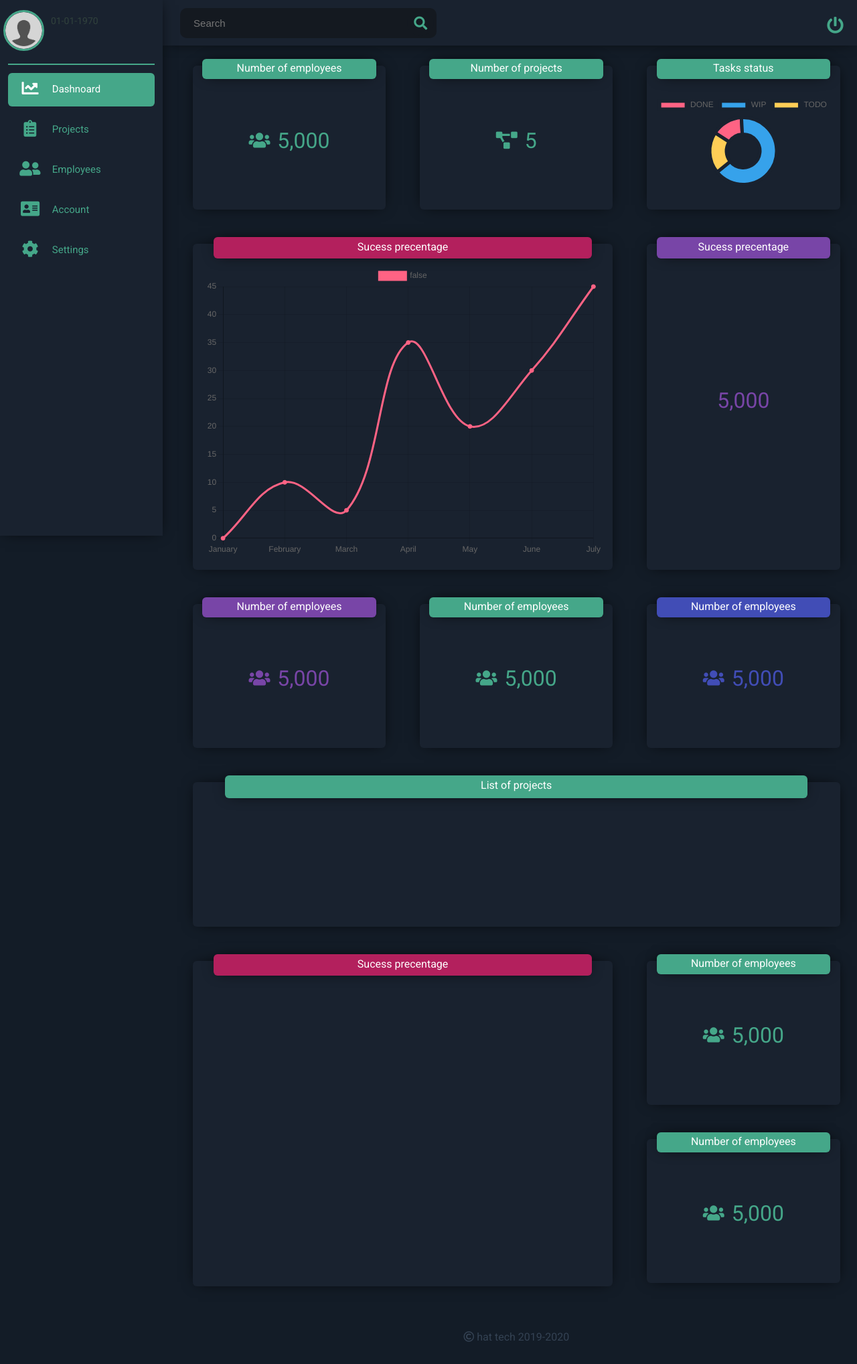
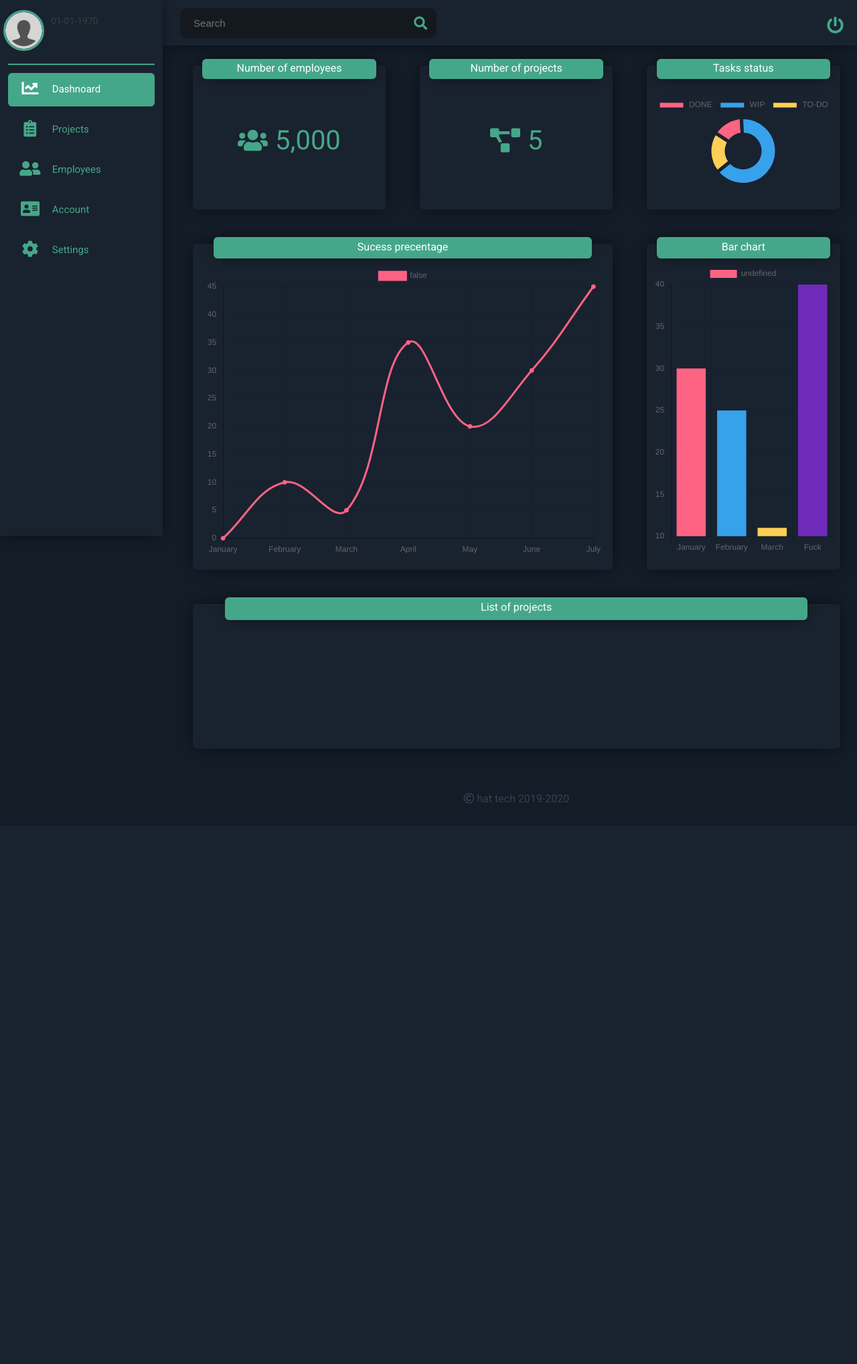
Before and after one commit to NasserAlkahtani/TMS, a PHP site: page /company/index.php in a window 1280 px wide. Shown: the whole page at 67% size. After the commit the page ends 1200 px from the top, so only its background shows below. Run offline with PHP 8.4, Linux system fonts and the light colour scheme; the visitor is signed in with stand-in values (Sample User, id 1); data that the repository does not hold is empty; some libraries are stand-ins or nearby versions.

Commit message:
Added new chart

```diff
--- a/src/assets/css/card.css
+++ b/src/assets/css/card.css
@@ -39,12 +39,12 @@
     text-align: center;
     margin-top: 5%;
     margin-bottom: 5%;
-    font-size: 200%;
+    font-size: 250%;
 }
 
 .card div i {
     margin-right: 4%;
-    font-size: 80%;
+    font-size: 90%;
 }
 
 .card div .chartjs-size-monitor {
@@ -62,10 +62,16 @@
 }
 
 .card-single-double {
-    flex-direction: column;
     width: 28.3333333%;
     height: 64.5%;
 }
+
+
+.card-single-double div {
+    margin-top: 10% !important;
+    margin-bottom: 0% !important;
+}
+
 
 .card-full {
     width: 95%;
--- a/src/assets/js/line-chart.js
+++ b/src/assets/js/line-chart.js
@@ -8,7 +8,7 @@
 
 let c = canvas.getContext("2d");
 
-var chart = new Chart(c, {
+var chartLine = new Chart(c, {
     // The type of chart we want to create
     type: "line",
     // The data for our dataset
@@ -28,6 +28,7 @@
 });
 
 
+
 let tasksDoneChart = document.getElementById("tasks-done-chart");
 // Make it visually fill the positioned parent
 // tasksDoneChart.style.width = "90%";
@@ -40,14 +41,14 @@
 
 let tasksDoneChartContext = tasksDoneChart.getContext("2d");
 
-var chart = new Chart(tasksDoneChartContext, {
+var chartPie = new Chart(tasksDoneChartContext, {
     // The type of chart we want to create
     type: "doughnut",
 
     // The data for our dataset
     data: {
 
-        labels: ["DONE", "WIP", "TODO"],
+        labels: ["DONE", "WIP", "TO-DO"],
         datasets: [{
             backgroundColor: [
                 'rgba(255, 99, 132)',
@@ -66,3 +67,43 @@
         rotation: 10,
     }
 });
+
+
+
+let barChart = document.getElementById("bar-chart");
+// Make it visually fill the positioned parent
+barChart.style.width = "100%";
+barChart.style.height = "100%";
+// ...then set the internal size to match
+barChart.width = barChart.offsetWidth;
+barChart.height = barChart.offsetHeight;
+
+let con = barChart.getContext("2d");
+
+var chartBar = new Chart(con, {
+    // The type of chart we want to create
+    type: "bar",
+    // The data for our dataset
+    data: {
+        labels: ["January", "February", "March", "Fuck"],
+        label: "fill",
+        datasets: [{
+            backgroundColor: [
+                'rgba(255, 99, 132)',
+                'rgba(54, 162, 235)',
+                'rgba(255, 206, 86)',
+                '#702bbc',
+
+            ],
+            borderColor: [
+                'rgba(255, 99, 132)',
+                'rgba(54, 162, 235)',
+                'rgba(255, 206, 86)',
+            ],
+            data: [30, 25, 11, 40]
+        }]
+    },
+
+    // Configuration options go here
+    options: {}
+});
--- a/src/pages/company/index.php
+++ b/src/pages/company/index.php
@@ -120,7 +120,7 @@
 
 
 
-     <div class="card card-double card-red">
+     <div class="card card-double">
       <label>Sucess precentage</label>
         <div>
            <canvas id="line-chart">
@@ -129,37 +129,18 @@
        </div>
      </div>
 
-     <div class="card card-single-double card-purple">
-      <label>Sucess precentage</label>
+     <div class="card card-single-double">
+      <label>Bar chart</label>
       <div>
-             5,000
+             <canvas  id="bar-chart">
+
+             </canvas>
       </div>
      </div>
 
 
 
 
-
-
-
-     <div class="card card-single card-purple">
-       <label>Number of employees</label>
-       <div>
-         <i class="fas fa-users"></i>5,000
-       </div>
-     </div>
-     <div class="card card-single">
-       <label>Number of employees</label>
-       <div>
-         <i class="fas fa-users"></i>5,000
-       </div>
-     </div>
-     <div class="card card-single card-blue">
-       <label>Number of employees</label>
-       <div>
-         <i class="fas fa-users"></i>5,000
-       </div>
-     </div>
 
 
 
@@ -177,23 +158,7 @@
 
 
 
-     <div class="card card-double card-red">
-      <label>Sucess precentage</label>
-     </div>
 
-     <div class="card card-single">
-       <label>Number of employees</label>
-       <div>
-         <i class="fas fa-users"></i>5,000
-       </div>
-     </div>
-
-     <div class="card card-single">
-       <label>Number of employees</label>
-       <div>
-         <i class="fas fa-users"></i>5,000
-       </div>
-     </div>
 
 
 
```
